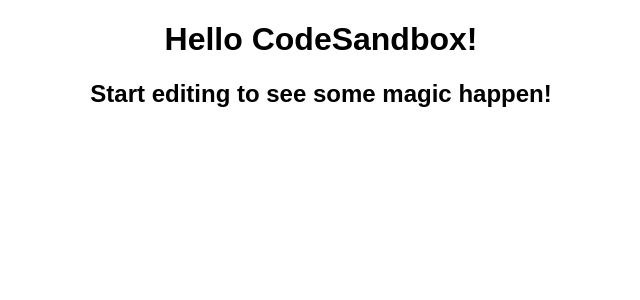
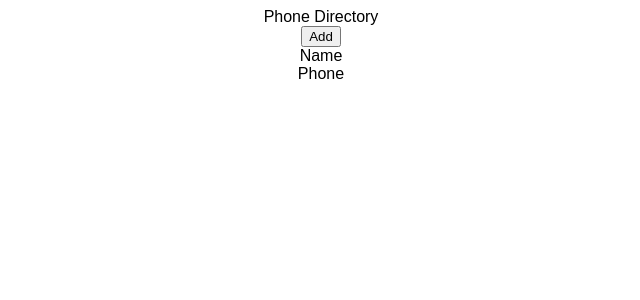
Before and after one commit to Sivas6496/AynReact, a React (Create React App) app: page / in a window 1280 px wide. Shown: the top 300 px of the page, without its empty margins (319-959 px from the left). Built offline with nearby package versions, Linux system fonts and the light colour scheme.

Commit message:
Added HEader js and used inside App.js

```diff
--- a/src/App.js
+++ b/src/App.js
@@ -1,10 +1,16 @@
 import "./styles.css";
+import Header from "./Header";
 
 export default function App() {
   return (
     <div className="App">
-      <h1>Hello CodeSandbox!</h1>
-      <h2>Start editing to see some magic happen!</h2>
+      <Header />
+      <button>Add</button>
+      <div>
+        <span>Name</span>
+        <br />
+        <span>Phone</span>
+      </div>
     </div>
   );
 }
--- /dev/null
+++ b/src/Header.js
@@ -0,0 +1,10 @@
+import React from 'react'
+const Header=function(){
+  return(
+    <div>
+      Phone Directory
+    </div>
+  )
+}
+
+export default Header;
```
